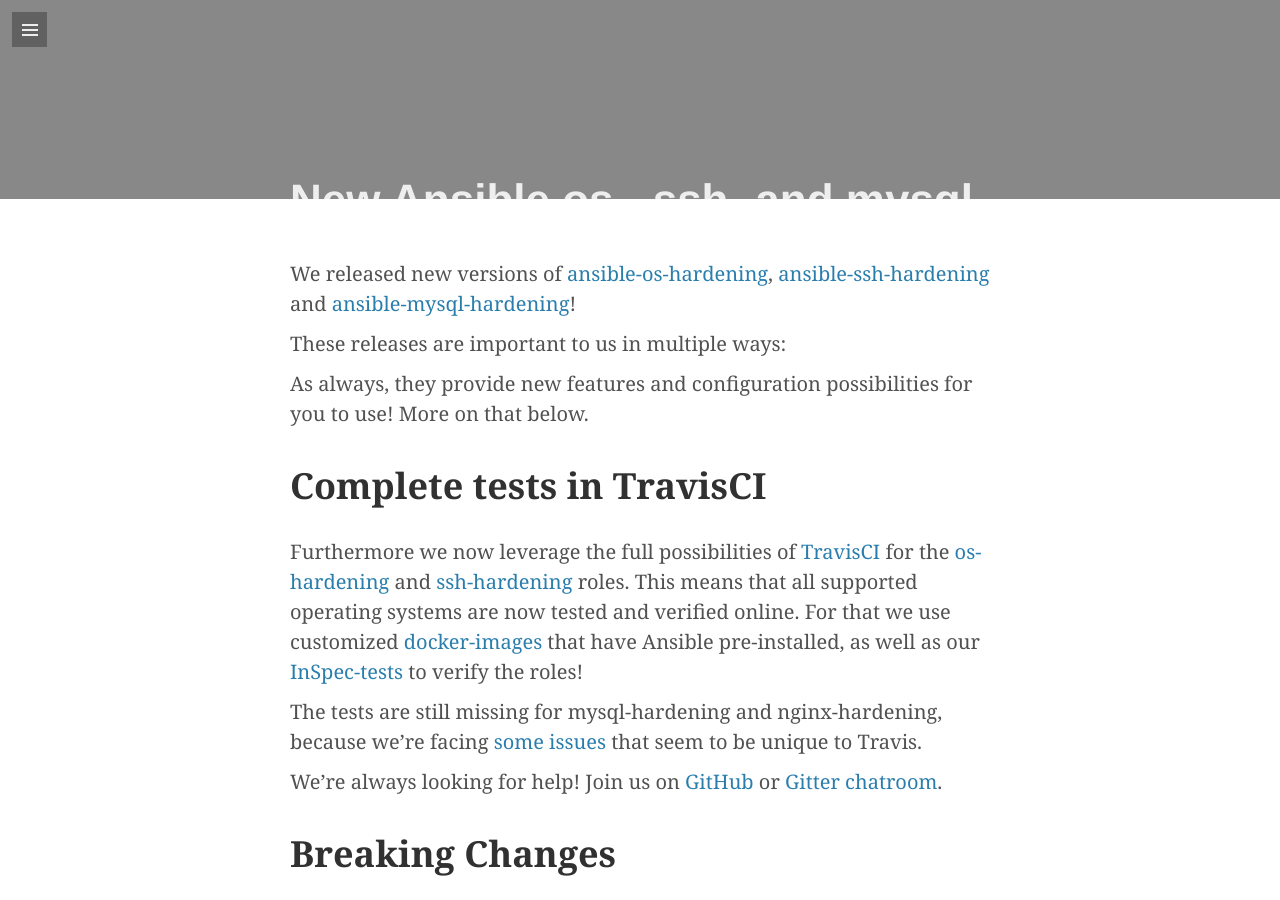
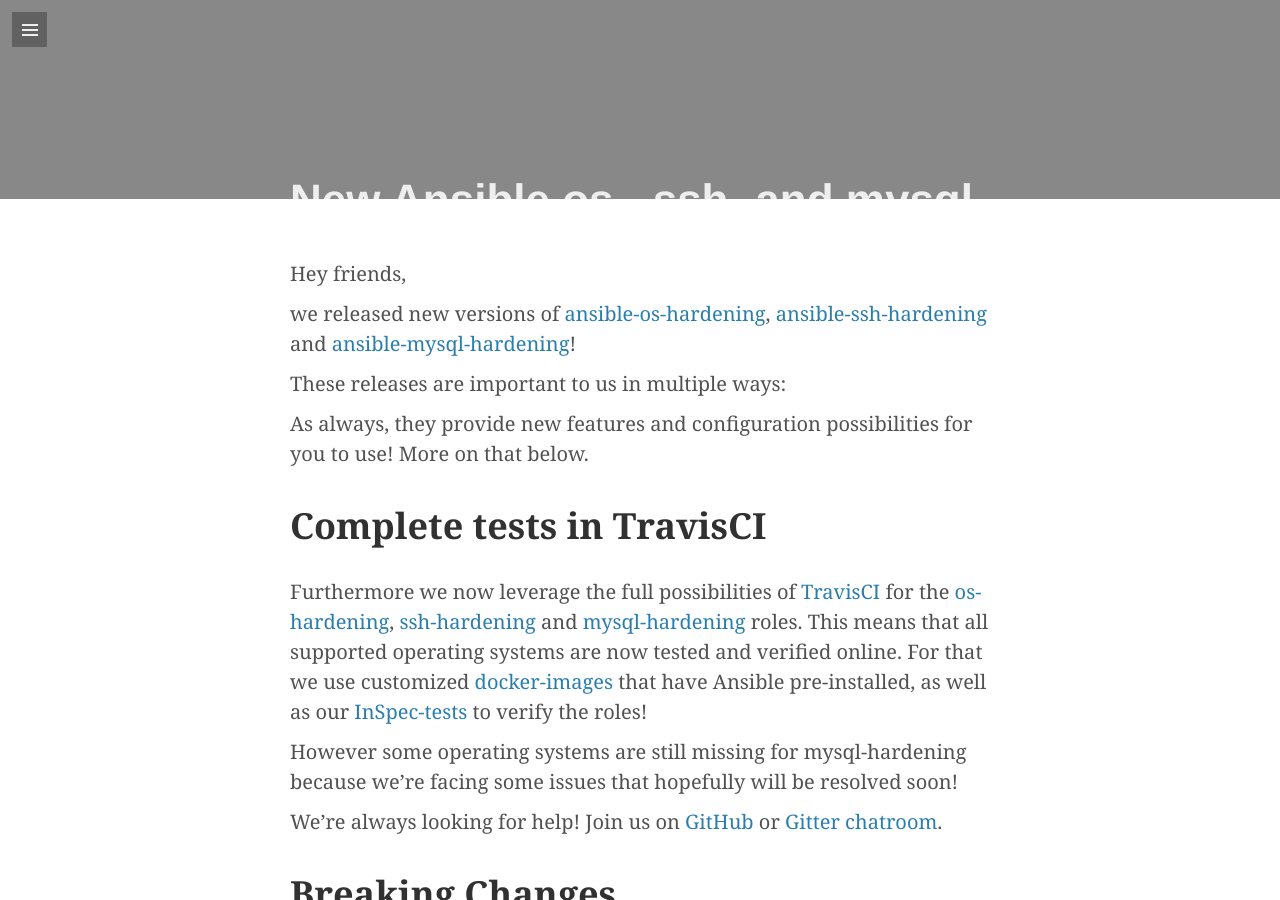
Before and after one commit to dev-sec/blog, a Jekyll site: the page built from _posts/2017-04-23-ansible-new-releases.markdown, in a window 1280 px wide and 900 px high, scrolled down 701 px. Built offline with Jekyll 4.4.1, drawn with Linux system fonts in a browser that asks for light colours; some web fonts are replaced; comment, search, counter and statistics services are not loaded; some of the changed text lies outside the part shown.

Commit message:
add greetings, update mysql part

```diff
--- a/_posts/2017-04-23-ansible-new-releases.markdown
+++ b/_posts/2017-04-23-ansible-new-releases.markdown
@@ -11,7 +11,9 @@
 author_link: "https://www.zufallsheld.de"
 ---
 
-We released new versions of [ansible-os-hardening](https://github.com/dev-sec/ansible-os-hardening), [ansible-ssh-hardening](https://github.com/dev-sec/ansible-ssh-hardening) and [ansible-mysql-hardening](https://github.com/dev-sec/ansible-mysql-hardening)!
+Hey friends,
+
+we released new versions of [ansible-os-hardening](https://github.com/dev-sec/ansible-os-hardening), [ansible-ssh-hardening](https://github.com/dev-sec/ansible-ssh-hardening) and [ansible-mysql-hardening](https://github.com/dev-sec/ansible-mysql-hardening)!
 
 These releases are important to us in multiple ways:
 
@@ -19,9 +21,9 @@
 
 # Complete tests in TravisCI
 
-Furthermore we now leverage the full possibilities of [TravisCI](https://travis-ci.org/dev-sec/) for the [os-hardening](https://travis-ci.org/dev-sec/ansible-ssh-hardening) and [ssh-hardening](https://travis-ci.org/dev-sec/ansible-ssh-hardening) roles. This means that all supported operating systems are now tested and verified online. For that we use customized [docker-images](https://github.com/rndmh3ro/docker-ansible) that have Ansible pre-installed, as well as our [InSpec-tests](https://github.com/dev-sec/?utf8=%E2%9C%93&q=baseline&type=&language=) to verify the roles!
+Furthermore we now leverage the full possibilities of [TravisCI](https://travis-ci.org/dev-sec/) for the [os-hardening](https://travis-ci.org/dev-sec/ansible-ssh-hardening), [ssh-hardening](https://travis-ci.org/dev-sec/ansible-ssh-hardening) and [mysql-hardening](https://travis-ci.org/dev-sec/ansible-mysql-hardening)  roles. This means that all supported operating systems are now tested and verified online. For that we use customized [docker-images](https://github.com/rndmh3ro/docker-ansible) that have Ansible pre-installed, as well as our [InSpec-tests](https://github.com/dev-sec/?utf8=%E2%9C%93&q=baseline&type=&language=) to verify the roles!
 
-The tests are still missing for mysql-hardening and nginx-hardening, because we're facing [some](https://travis-ci.org/dev-sec/ansible-nginx-hardening/jobs/213982228) [issues](https://travis-ci.org/dev-sec/ansible-mysql-hardening/builds/207936527) that seem to be unique to Travis.
+However some operating systems are still missing for mysql-hardening because we're facing some issues that hopefully will be resolved soon!
 
 We're always looking for help! Join us on [GitHub](https://github.com/dev-sec/) or [Gitter chatroom](https://gitter.im/dev-sec/general).
 
@@ -81,9 +83,10 @@
 ## mysql-hardening
 
 
-- Renamed variables [\#22](https://github.com/dev-sec/ansible-mysql-hardening/pull/22) ([agno01](https://github.com/agno01))
+- Renamed variables in [\#22](https://github.com/dev-sec/ansible-mysql-hardening/pull/22) ([agno01](https://github.com/agno01)) and [\#26](https://github.com/dev-sec/ansible-mysql-hardening/pull/26)
   - renamed `mysql_hardening_mysql_conf` var to `mysql_hardening_mysql_conf_file`
   - introduced `mysql_hardening_mysql_conf_dir` variable
+  - introduced `mysql_cnf_owner` as variable for owner of configuration files
   - set default value of `mysql_hardening_mysql_conf_dir` variable for RedHat, OracleLinux, Debian
   - changed default hardcoded full path in `mysql_hardening_hardening_conf` var to be based on `mysql_hardening_mysql_conf_dir` var
 
```
Also changed, not shown: other parts of _posts/2017-04-23-ansible-new-releases.markdown (+4 -0 lines).
